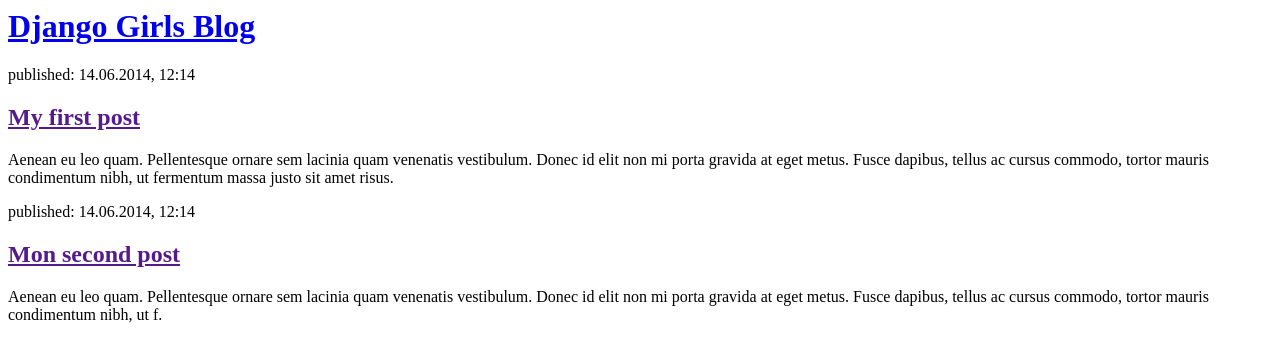
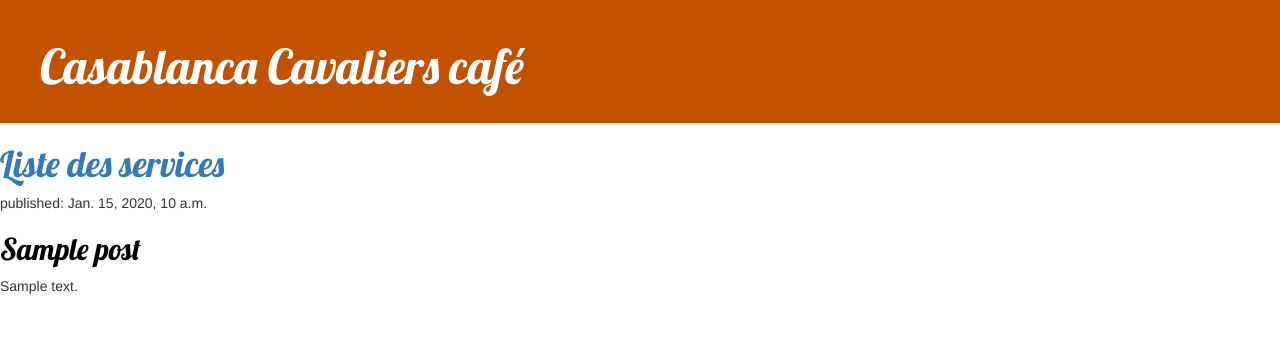
Before and after one commit to auggsm/mon-nouveau-blog, a Django app: page / in a window 1280 px wide. Shown: the top 362 px of the page. Run offline with Django 3.2, Linux system fonts and the light colour scheme; tables that the repository leaves empty hold one stand-in row (values such as "Sample post"); some libraries are stand-ins or nearby versions.

Commit message:
Modified templates css"

```diff
--- /dev/null
+++ b/blog/static/css/blog.css
@@ -0,0 +1,48 @@
+.page-header {
+    background-color: #C25100;
+    margin-top: 0;
+    padding: 20px 20px 20px 40px;
+}
+
+.page-header h1, .page-header h1 a, .page-header h1 a:visited, .page-header h1 a:active {
+    color: #ffffff;
+    font-size: 36pt;
+    text-decoration: none;
+}
+
+.content {
+    margin-left: 40px;
+}
+
+h1, h2, h3, h4 {
+    font-family: 'Lobster', cursive;
+}
+
+.date {
+    color: #828282;
+}
+
+.save {
+    float: right;
+}
+
+.post-form textarea, .post-form input {
+    width: 100%;
+}
+
+.top-menu, .top-menu:hover, .top-menu:visited {
+    color: #ffffff;
+    float: right;
+    font-size: 26pt;
+    margin-right: 20px;
+}
+
+.post {
+    margin-bottom: 70px;
+}
+
+.post h2 a, .post h2 a:visited {
+    color: #000000;
+}
+
+Context | Request Context
--- a/blog/templates/blog/post_list.html
+++ b/blog/templates/blog/post_list.html
@@ -1,22 +1,28 @@
+{% load static %}
 <html>
     <head>
-        <title>Django Girls blog</title>
+        <title>CASABLANCA </title>
+<div class="page-header">
+    <h1><a href="/">Casablanca Cavaliers café</a></h1>
+</div>
+        <link href="//fonts.googleapis.com/css?family=Lobster&subset=latin,latin-ext" rel="stylesheet" type="text/css">
+
+
+        <link rel="stylesheet" href="//maxcdn.bootstrapcdn.com/bootstrap/3.2.0/css/bootstrap.min.css">
+        <link rel="stylesheet" href="//maxcdn.bootstrapcdn.com/bootstrap/3.2.0/css/bootstrap-theme.min.css">
+        <link rel="stylesheet" href="{% static 'css/blog.css' %}">
     </head>
     <body>
         <div>
-            <h1><a href="/">Django Girls Blog</a></h1>
+            <h1><a href="/">Liste des services</a></h1>
         </div>
 
-        <div>
-            <p>published: 14.06.2014, 12:14</p>
-            <h2><a href="">My first post</a></h2>
-            <p>Aenean eu leo quam. Pellentesque ornare sem lacinia quam venenatis vestibulum. Donec id elit non mi porta gravida at eget metus. Fusce dapibus, tellus ac cursus commodo, tortor mauris condimentum nibh, ut fermentum massa justo sit amet risus.</p>
-        </div>
-
-        <div>
-            <p>published: 14.06.2014, 12:14</p>
-            <h2><a href="">Mon second post</a></h2>
-            <p>Aenean eu leo quam. Pellentesque ornare sem lacinia quam venenatis vestibulum. Donec id elit non mi porta gravida at eget metus. Fusce dapibus, tellus ac cursus commodo, tortor mauris condimentum nibh, ut f.</p>
-        </div>
+        {% for post in posts %}
+            <div class="post">
+                <p>published: {{ post.published_date }}</p>
+                <h2><a href="">{{ post.title }}</a></h2>
+                <p>{{ post.text|linebreaksbr }}</p>
+            </div>
+        {% endfor %}
     </body>
 </html>
--- a/blog/views.py
+++ b/blog/views.py
@@ -1,5 +1,7 @@
-from django.http import HttpResponse
 from django.shortcuts import render
+from django.utils import timezone
+from .models import Post
 
 def post_list(request):
-    return render(request, 'blog/post_list.html', {})
+    posts = Post.objects.filter(published_date__lte=timezone.now()).order_by('published_date')
+    return render(request, 'blog/post_list.html', {'posts': posts})
--- a/mysite/urls.py
+++ b/mysite/urls.py
@@ -18,6 +18,6 @@
 
 urlpatterns = [
     path('admin/', admin.site.urls),
-    path('',include('blog.urls')),
+    path('',include('blog.urls'))
 
 ]
```
